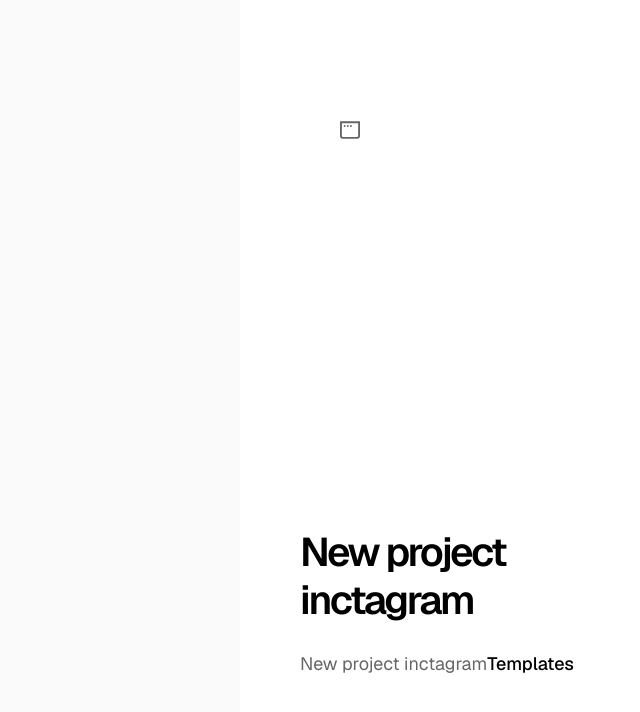
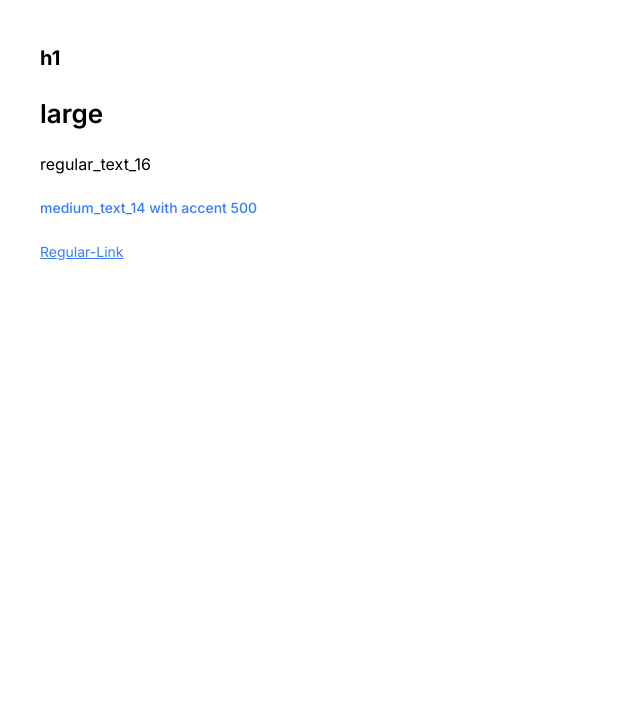
Before and after one commit to redfoxes8/inctagram, a Next.js app: page / in a window 1280 px wide. Shown: the top 712 px of the page, without its empty margins (0-640 px from the left). Built offline with nearby package versions, Linux system fonts and the light colour scheme.

Commit message:
IN-30 feat: setup design system and fix stylelint config

```diff
--- a/src/app/globals.css
+++ b/src/app/globals.css
@@ -1,13 +1,36 @@
 :root {
-  --background: #ffffff;
-  --foreground: #171717;
-}
-
-@media (prefers-color-scheme: dark) {
-  :root {
-    --background: #0a0a0a;
-    --foreground: #ededed;
-  }
+  --accent-100: #73a5ff;
+  --accent-300: #4c8dff;
+  --accent-500: #397df6;
+  --accent-700: #2f68cc;
+  --accent-900: #234e99;
+  --success-100: #80ffbf;
+  --success-300: #22e584;
+  --success-500: #14cc70;
+  --success-700: #0f9954;
+  --success-900: #0a6638;
+  --danger-100: #ff8099;
+  --danger-300: #f23d61;
+  --danger-500: #cc1439;
+  --danger-700: #990f2b;
+  --danger-900: #660a1d;
+  --warning-100: #ffd073;
+  --warning-300: #e5ac39;
+  --warning-500: #d99000;
+  --warning-700: #960;
+  --warning-900: #640;
+  --dark-100: #4c4c4c;
+  --dark-300: #333;
+  --dark-500: #171717;
+  --dark-700: #0d0d0d;
+  --dark-900: #000;
+  --light-100: #fff;
+  --light-300: #f7fbff;
+  --light-500: #edf3fa;
+  --light-700: #d5dae0;
+  --light-900: #8d9094;
+  --background: var(--light-100);
+  --foreground: var(--dark-900);
 }
 
 html {
@@ -21,12 +44,9 @@
 }
 
 body {
-  min-height: 100%;
-  display: flex;
-  flex-direction: column;
   color: var(--foreground);
   background: var(--background);
-  font-family: Arial, Helvetica, sans-serif;
+  font-family: var(--font-inter), sans-serif;
   -webkit-font-smoothing: antialiased;
   -moz-osx-font-smoothing: grayscale;
 }
@@ -42,8 +62,86 @@
   text-decoration: none;
 }
 
-@media (prefers-color-scheme: dark) {
-  html {
-    color-scheme: dark;
-  }
+.large {
+  font-size: 26px;
+  line-height: 36px;
+  font-weight: 600;
 }
+
+.h1 {
+  font-size: 20px;
+  line-height: 36px;
+  font-weight: 700;
+}
+
+.h2 {
+  font-size: 18px;
+  line-height: 24px;
+  font-weight: 700;
+}
+
+.h3 {
+  font-size: 16px;
+  line-height: 24px;
+  font-weight: 600;
+}
+
+.regular_text_16 {
+  font-size: 16px;
+  line-height: 24px;
+  font-weight: 400;
+}
+
+.bold_text_16 {
+  font-size: 16px;
+  line-height: 24px;
+  font-weight: 700;
+}
+
+.regular_text_14 {
+  font-size: 14px;
+  line-height: 24px;
+  font-weight: 400;
+}
+
+.medium_text_14 {
+  font-size: 14px;
+  line-height: 24px;
+  font-weight: 500;
+}
+
+.bold_text_14 {
+  font-size: 14px;
+  line-height: 24px;
+  font-weight: 700;
+}
+
+.small_text {
+  font-size: 12px;
+  line-height: 16px;
+  font-weight: 400;
+}
+
+.semi_bold_small_text {
+  font-size: 12px;
+  line-height: 16px;
+  font-weight: 600;
+}
+
+.regular_link {
+  font-size: 14px;
+  line-height: 24px;
+  font-weight: 400;
+  color: var(--accent-500);
+  text-decoration: underline;
+  cursor: pointer;
+}
+
+.small_link {
+  font-size: 12px;
+  line-height: 16px;
+  font-weight: 400;
+  color: var(--accent-500);
+  text-decoration: underline;
+  cursor: pointer;
+}
--- a/src/app/layout.tsx
+++ b/src/app/layout.tsx
@@ -1,20 +1,15 @@
 import type { Metadata } from "next"
-import { Geist, Geist_Mono } from "next/font/google"
+import { Inter } from "next/font/google"
 import "./globals.css"
 
-const geistSans = Geist({
-  variable: "--font-geist-sans",
+const inter = Inter({
   subsets: ["latin"],
-})
-
-const geistMono = Geist_Mono({
-  variable: "--font-geist-mono",
-  subsets: ["latin"],
+  variable: "--font-inter",
 })
 
 export const metadata: Metadata = {
-  title: "Create Next App",
-  description: "Generated by create next app",
+  title: "Inctagram",
+  description: "Educational project: Inctagram with FSD architecture",
 }
 
 export default function RootLayout({
@@ -23,7 +18,7 @@
   children: React.ReactNode
 }>) {
   return (
-    <html lang="en" className={`${geistSans.variable} ${geistMono.variable}`}>
+    <html lang="en" className={`${inter.variable}`}>
       <body>{children}</body>
     </html>
   )
--- a/src/app/page.module.css
+++ b/src/app/page.module.css
@@ -1,142 +1,10 @@
-.page {
-  --background: #fafafa;
-  --foreground: #fff;
-
-  --text-primary: #000;
-  --text-secondary: #666;
-
-  --button-primary-hover: #383838;
-  --button-secondary-hover: #f2f2f2;
-  --button-secondary-border: #ebebeb;
-
+.container {
+  padding: 40px;
   display: flex;
-  flex: 1;
   flex-direction: column;
-  align-items: center;
-  justify-content: center;
-  font-family: var(--font-geist-sans);
-  background-color: var(--background);
+  gap: 20px;
 }
 
-.main {
-  display: flex;
-  flex: 1;
-  width: 100%;
-  max-width: 800px;
-  flex-direction: column;
-  align-items: flex-start;
-  justify-content: space-between;
-  background-color: var(--foreground);
-  padding: 120px 60px;
+.mediumText {
+  color: var(--accent-500);
 }
-
-.intro {
-  display: flex;
-  flex-direction: column;
-  align-items: flex-start;
-  text-align: left;
-  gap: 24px;
-}
-
-.intro h1 {
-  max-width: 320px;
-  font-size: 40px;
-  font-weight: 600;
-  line-height: 48px;
-  letter-spacing: -2.4px;
-  text-wrap: balance;
-  color: var(--text-primary);
-}
-
-.intro p {
-  max-width: 440px;
-  font-size: 18px;
-  line-height: 32px;
-  text-wrap: balance;
-  color: var(--text-secondary);
-}
-
-.intro a {
-  font-weight: 500;
-  color: var(--text-primary);
-}
-
-.ctas {
-  display: flex;
-  flex-direction: row;
-  width: 100%;
-  max-width: 440px;
-  gap: 16px;
-  font-size: 14px;
-}
-
-.ctas a {
-  display: flex;
-  justify-content: center;
-  align-items: center;
-  height: 40px;
-  padding: 0 16px;
-  border-radius: 128px;
-  border: 1px solid transparent;
-  transition: 0.2s;
-  cursor: pointer;
-  width: fit-content;
-  font-weight: 500;
-}
-
-a.primary {
-  background: var(--text-primary);
-  color: var(--background);
-  gap: 8px;
-}
-
-a.secondary {
-  border-color: var(--button-secondary-border);
-}
-
-/* Enable hover only on non-touch devices */
-@media (hover: hover) and (pointer: fine) {
-  a.primary:hover {
-    background: var(--button-primary-hover);
-    border-color: transparent;
-  }
-
-  a.secondary:hover {
-    background: var(--button-secondary-hover);
-    border-color: transparent;
-  }
-}
-
-@media (max-width: 600px) {
-  .main {
-    padding: 48px 24px;
-  }
-
-  .intro {
-    gap: 16px;
-  }
-
-  .intro h1 {
-    font-size: 32px;
-    line-height: 40px;
-    letter-spacing: -1.92px;
-  }
-}
-
-@media (prefers-color-scheme: dark) {
-  .logo {
-    filter: invert();
-  }
-
-  .page {
-    --background: #000;
-    --foreground: #000;
-
-    --text-primary: #ededed;
-    --text-secondary: #999;
-
-    --button-primary-hover: #ccc;
-    --button-secondary-hover: #1a1a1a;
-    --button-secondary-border: #1a1a1a;
-  }
-}
--- a/src/app/page.tsx
+++ b/src/app/page.tsx
@@ -1,25 +1,13 @@
-import Image from "next/image"
 import styles from "./page.module.css"
 
 export default function Home() {
   return (
-    <div className={styles.page}>
-      <main className={styles.main}>
-        <Image className={styles.logo} src="/next.svg" alt="Next.js logo" width={100} height={20} priority />
-        <div className={styles.intro}>
-          <h1>New project inctagram</h1>
-          <p>
-            New project inctagram
-            <a
-              href="https://vercel.com/templates?framework=next.js&utm_source=create-next-app&utm_medium=appdir-template-tw&utm_campaign=create-next-app"
-              target="_blank"
-              rel="noopener noreferrer"
-            >
-              Templates
-            </a>{" "}
-          </p>
-        </div>
-      </main>
+    <div className={styles.container}>
+      <h1 className="h1">h1</h1>
+      <p className="large">large</p>
+      <p className="regular_text_16">regular_text_16</p>
+      <p className={`medium_text_14 ${styles.mediumText}`}>medium_text_14 with accent 500</p>
+      <a className="regular_link">Regular-Link</a>
     </div>
   )
 }
--- a/stylelint.config.mjs
+++ b/stylelint.config.mjs
@@ -2,7 +2,6 @@
 const config = {
   extends: ["stylelint-config-standard"],
   rules: {
-    "string-quotes": "single",
     "color-hex-length": "short",
     "no-descending-specificity": null,
     "selector-class-pattern": null,
```
